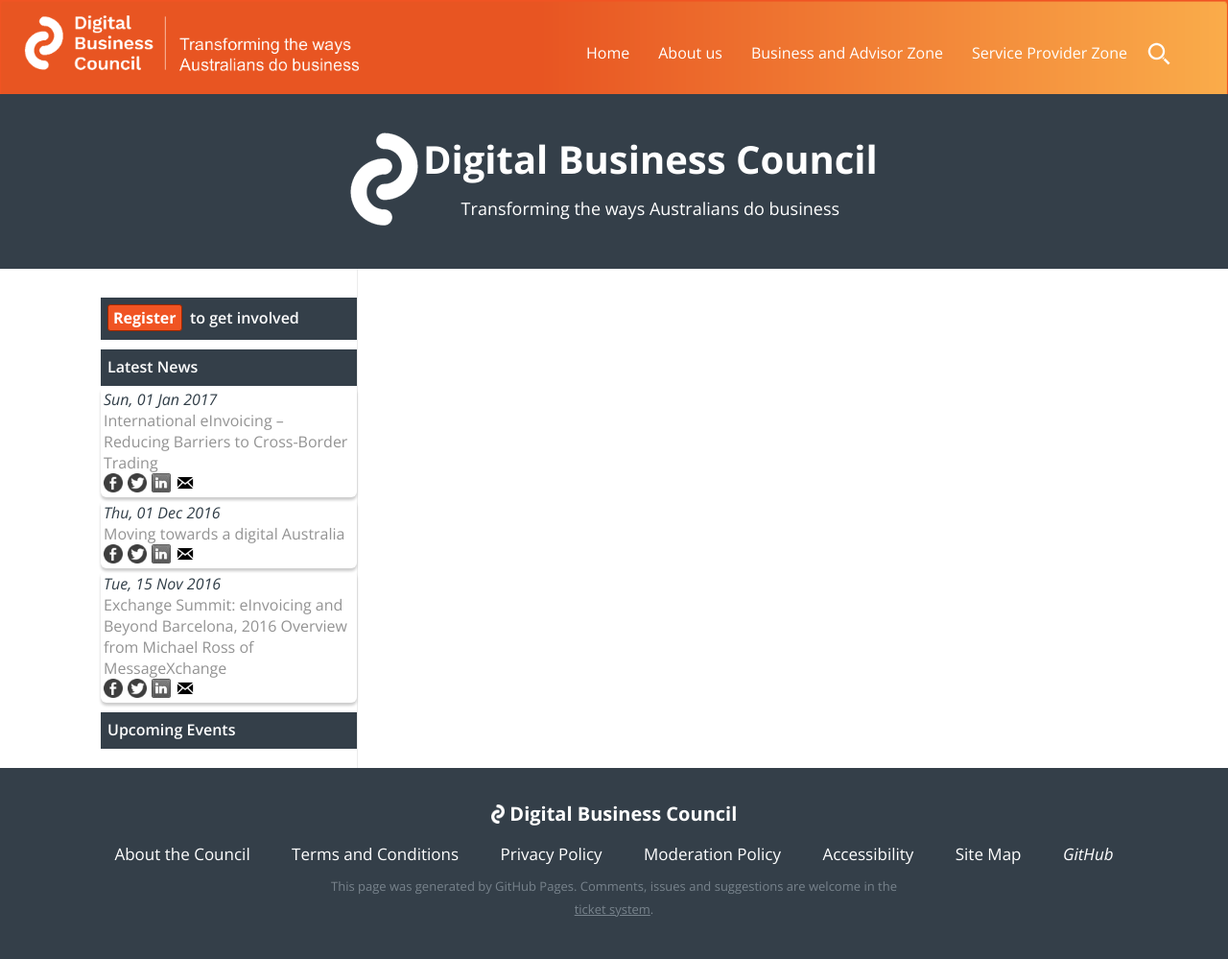
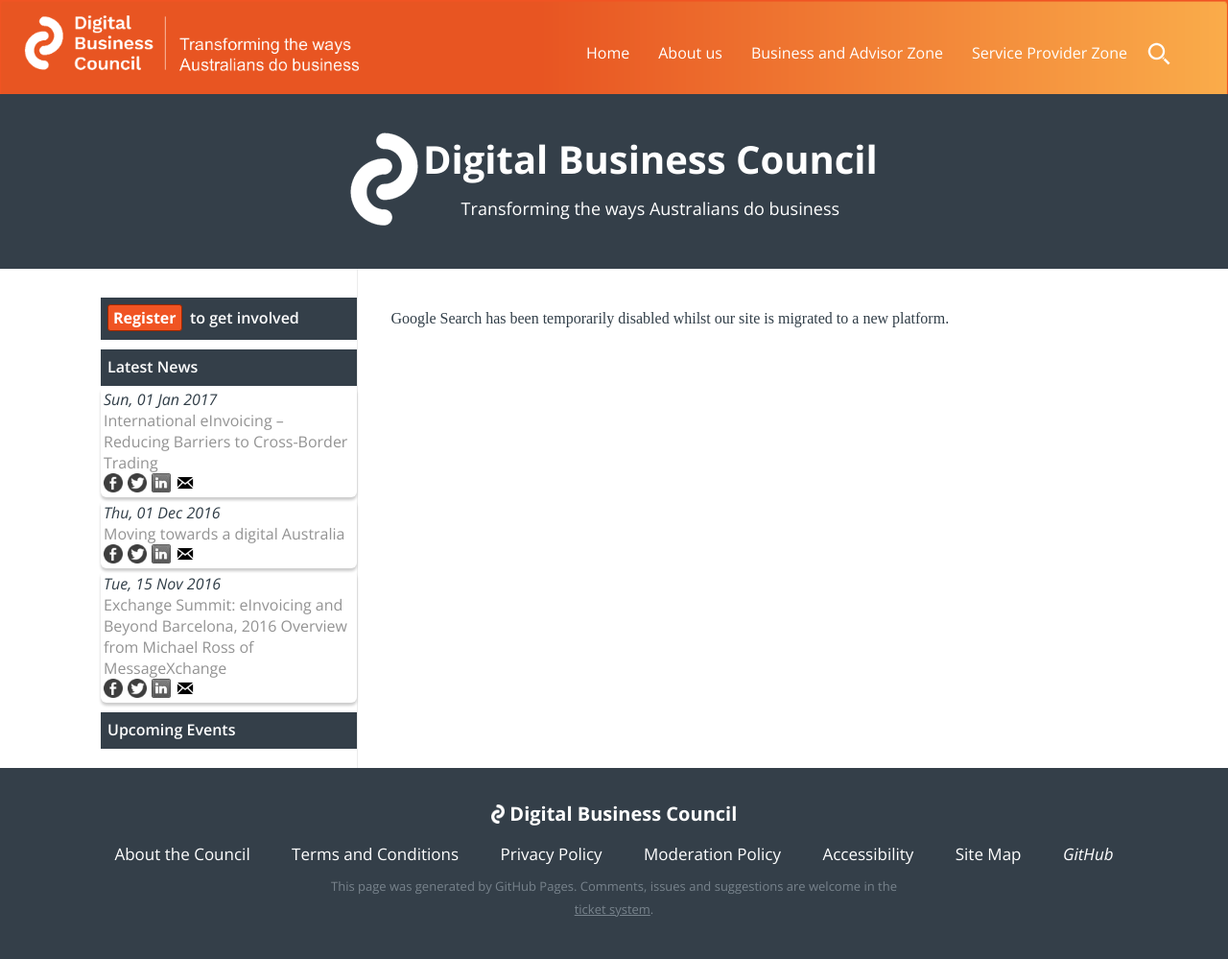
Before and after one commit to Digital-Business-Council/Digital-Business-Council.github.io, a Jekyll site: the page built from search.html, in a window 1280 px wide. Shown: the whole page at 96% size. Built offline with Jekyll 4.4.1, drawn with Linux system fonts in a browser that asks for light colours; comment, search, counter and statistics services are not loaded.

Commit message:
Update search.html

```diff
--- a/search.html
+++ b/search.html
@@ -18,6 +18,9 @@
              s.parentNode.insertBefore(gcse, s);
          })();
      </script>
+     <!--
      <gcse:search queryParameterName="searchString"></gcse:search>
-     <!-- <gcse:search queryParameterName="searchString"></gcse:search> -->
+-->
+     <p>Google Search has been temporarily disabled whilst our site is migrated to a new platform.</p>
+
  </div>
```
